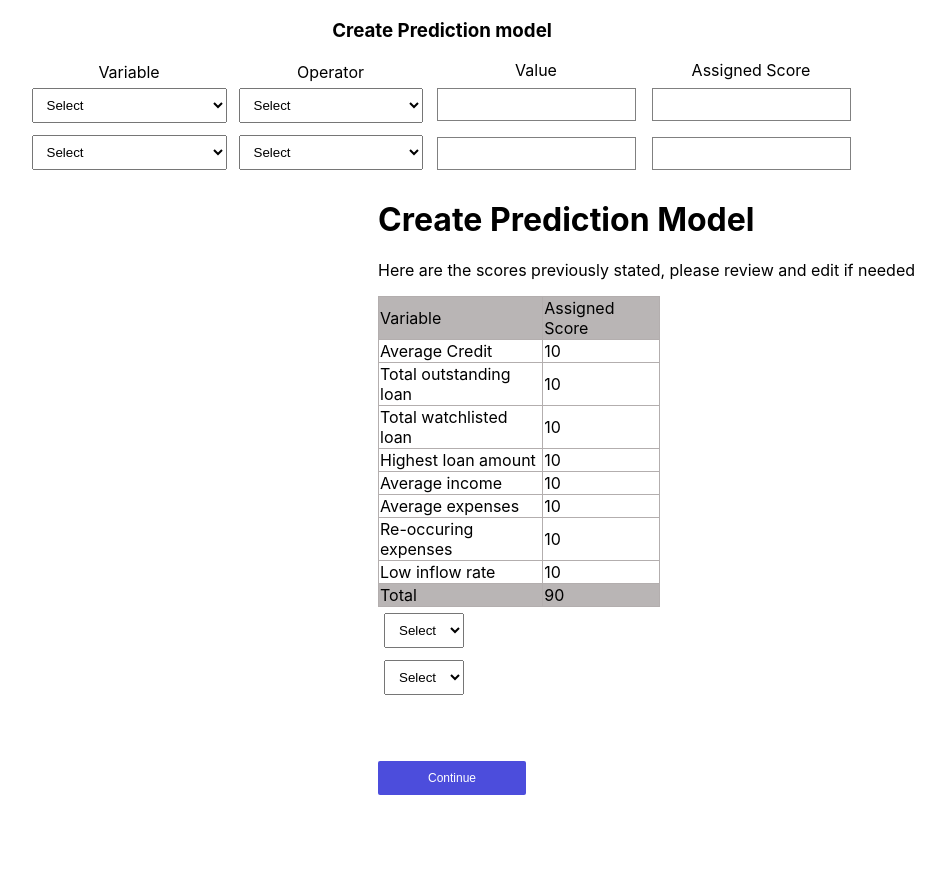
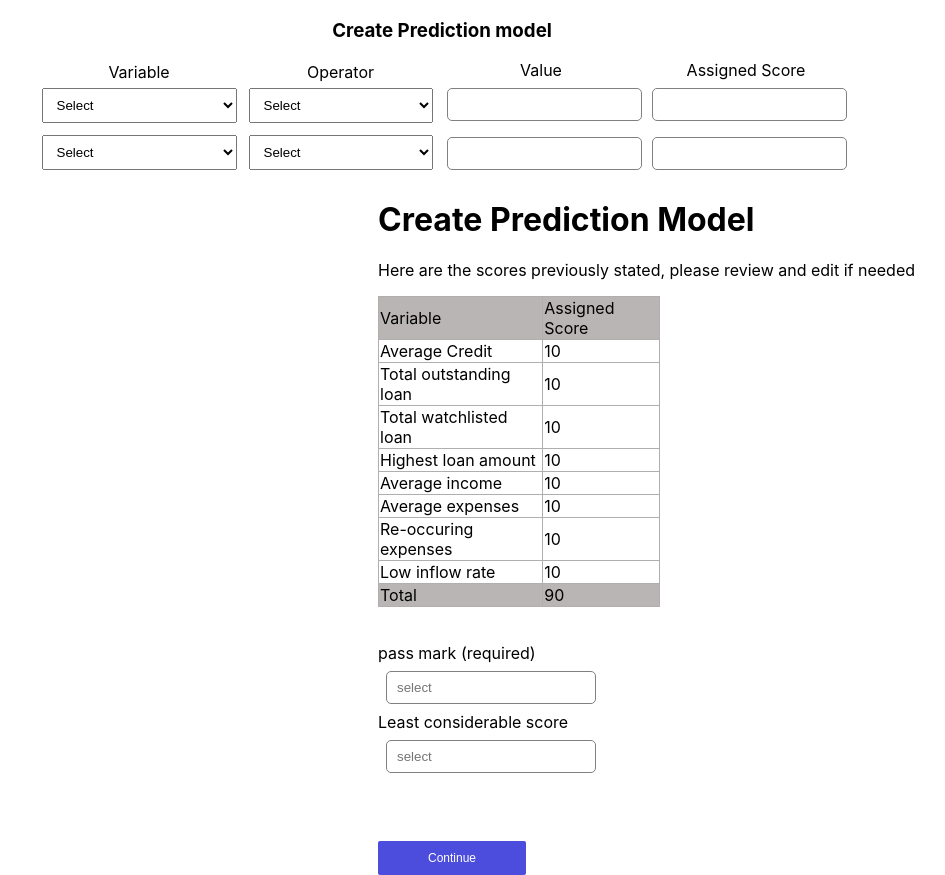
Before and after one commit to Peacesandy/smart-lend, a React (Create React App) app: page / in a window 1280 px wide. Both pictures are taken after a click on the button "Continue". Shown: the whole page, without its empty margins (198-1143 px from the left). Before the commit the page ends 800 px from the top, so only its background shows below. Built offline with nearby package versions, Linux system fonts and the light colour scheme.

Commit message:
finished styling the first page

```diff
--- a/src/Components/Scores.jsx
+++ b/src/Components/Scores.jsx
@@ -59,15 +59,15 @@ const [onNext, setOnNext] = useState(false)
             </tr>
             </table>
         </div>
-        <div className="div">
-            <select name="" id="">
-        <option value="">Select</option>
-            </select>
+        <div className={style.input}>
+          <label htmlFor="">pass mark (required)</label>
+          <br/>
+          <input type="text" placeholder='select'/>
         </div>
         <div>
-        <select name="" id="">
-        <option value="">Select</option>
-            </select>
+        <label htmlFor="">Least considerable score</label>
+          <br/>
+          <input type="text" placeholder='select'/>
         </div>
         <div className={style.button}>
     {!onNext && <button className={style.btn} onClick={() => setOnNext(true)}>
--- a/src/Components/Scores.module.scss
+++ b/src/Components/Scores.module.scss
@@ -33,3 +33,12 @@ td{
     border-radius: 2px;
     margin-top: 60px;
 }
+
+.input{
+    margin-top: 5%;
+}
+
+input{
+    border-radius: 5px;
+    padding-right: 3%;
+}
```
